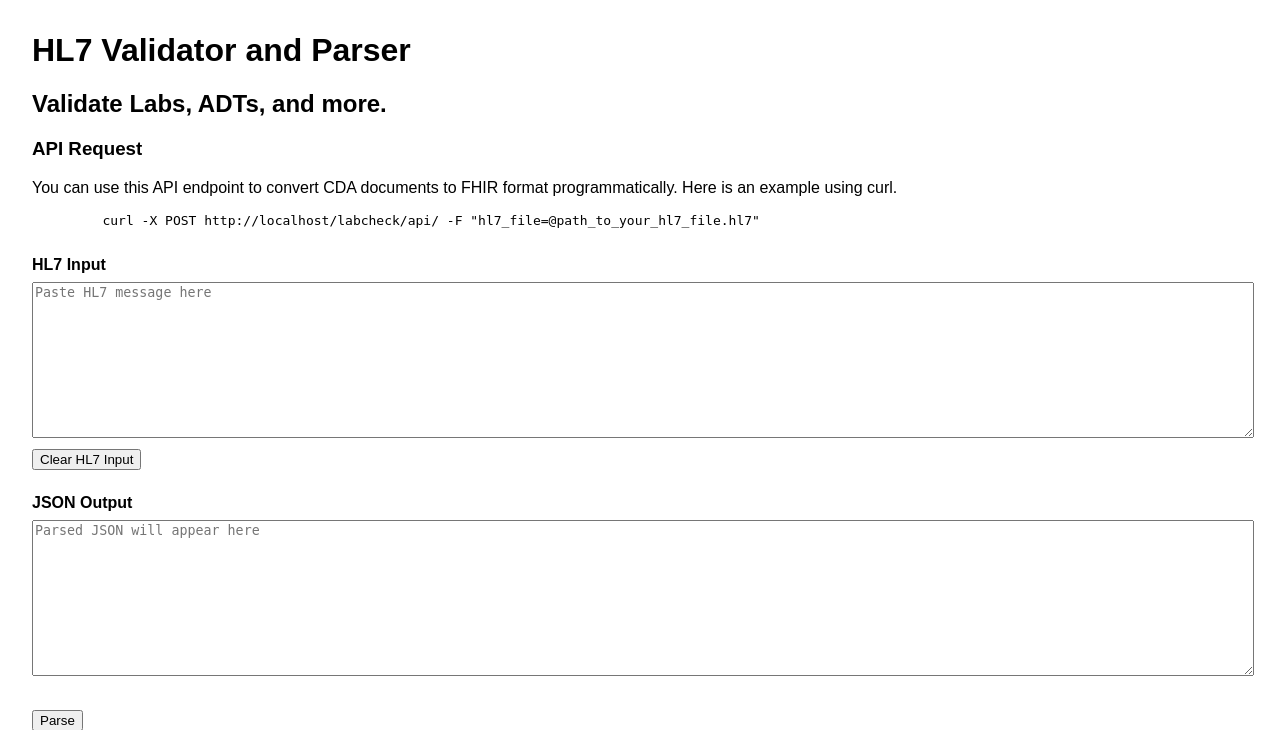
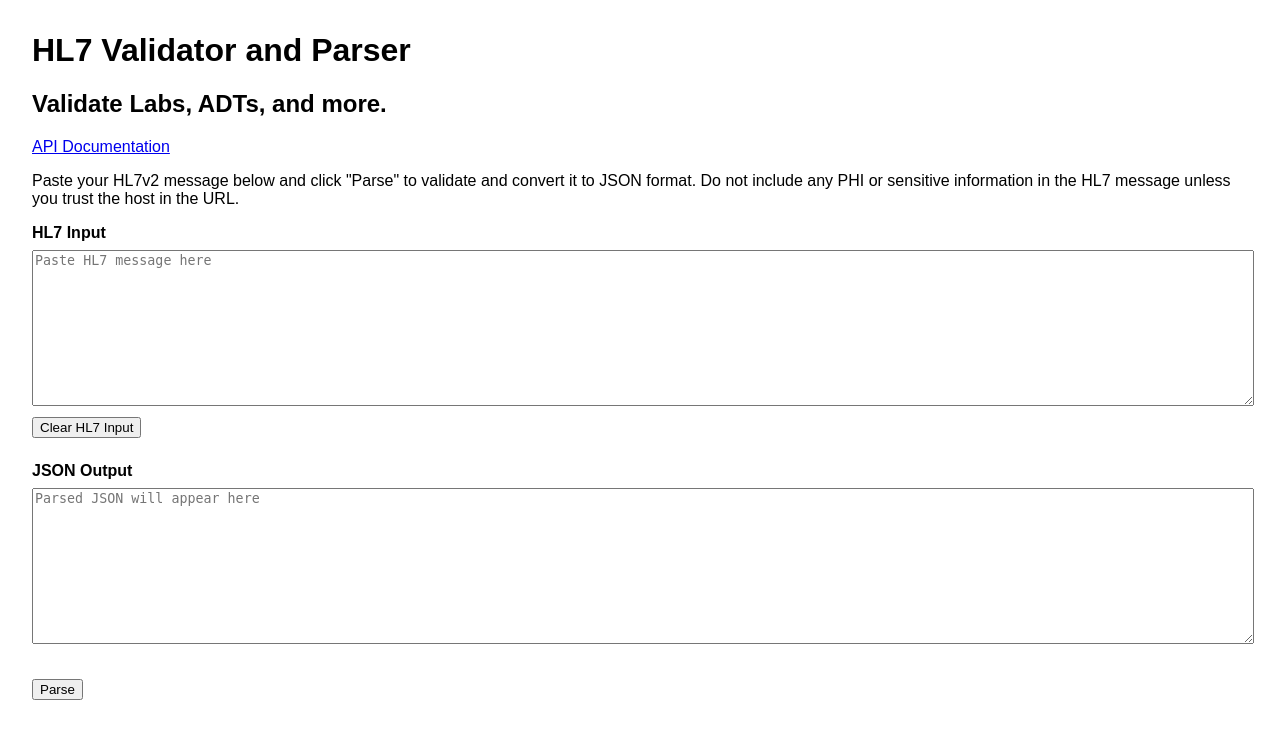
Before and after one commit to CDCgov/hdu, a Django app: page /labcheck/ in a window 1280 px wide. Shown: the top 730 px of the page. Run offline with Django 5.2, Linux system fonts and the light colour scheme.

Commit message:
Add api doc link. Set protocol to https in curl example.

```diff
--- a/apps/labcheck/templates/labcheck/index.html
+++ b/apps/labcheck/templates/labcheck/index.html
@@ -16,13 +16,12 @@
 <body>
     <h1>HL7 Validator and Parser </h1>
     <h2>Validate Labs, ADTs, and more. </h2>
+    <a href="{% url 'labcheck:api_doc' %}">API Documentation</a>
 
-<h3>API Request</h3>
-    <p>You can use this API endpoint to convert CDA documents to FHIR format programmatically. Here is an example using curl.</p>
-    <pre>
-         curl -X POST {{ request.scheme }}://{{ request.META.HTTP_HOST }}{% url 'labcheck:api_index' %} -F "hl7_file=@path_to_your_hl7_file.hl7"
-    </pre>
-
+<p> Paste your HL7v2 message below and click "Parse" to validate and convert it to JSON format.
+    Do not include any PHI or sensitive information in the HL7 message unless you trust the
+    host in the URL.
+</p>
 
     <form method="post">
         {% csrf_token %}
```
